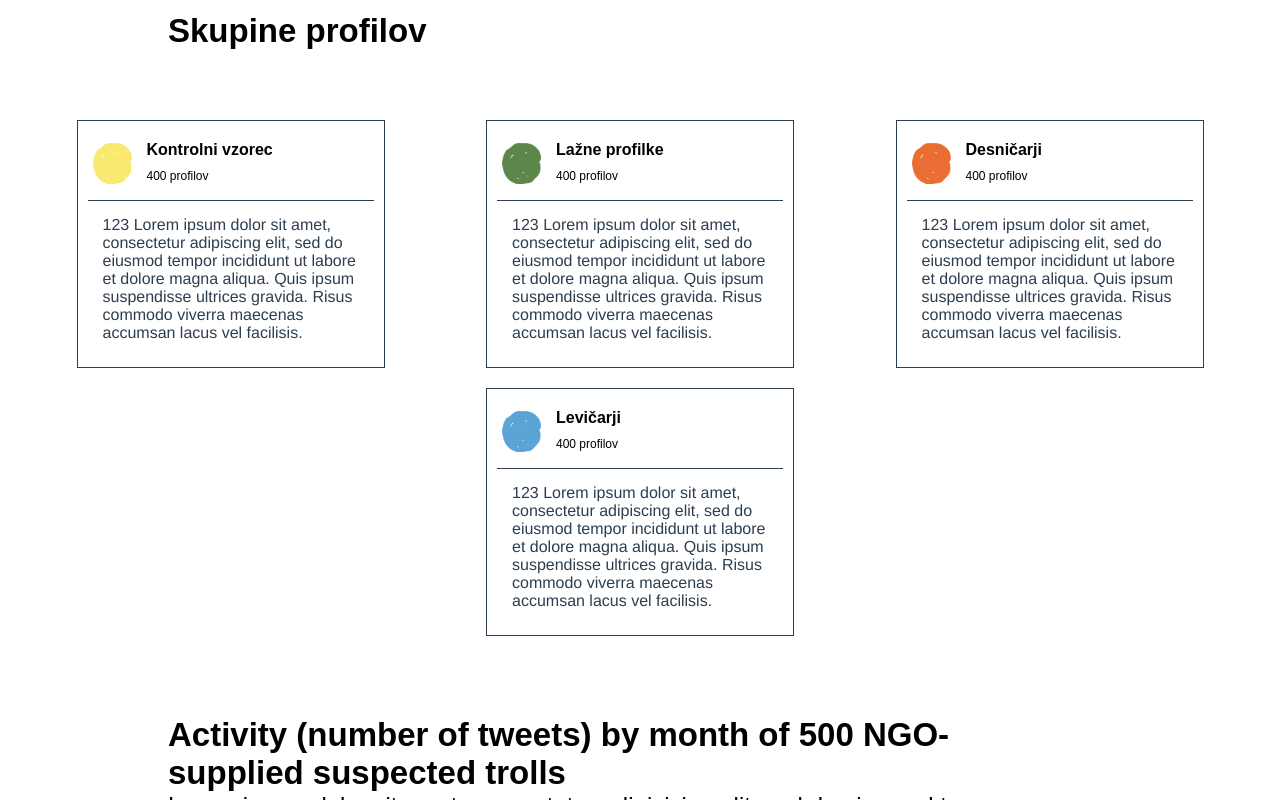
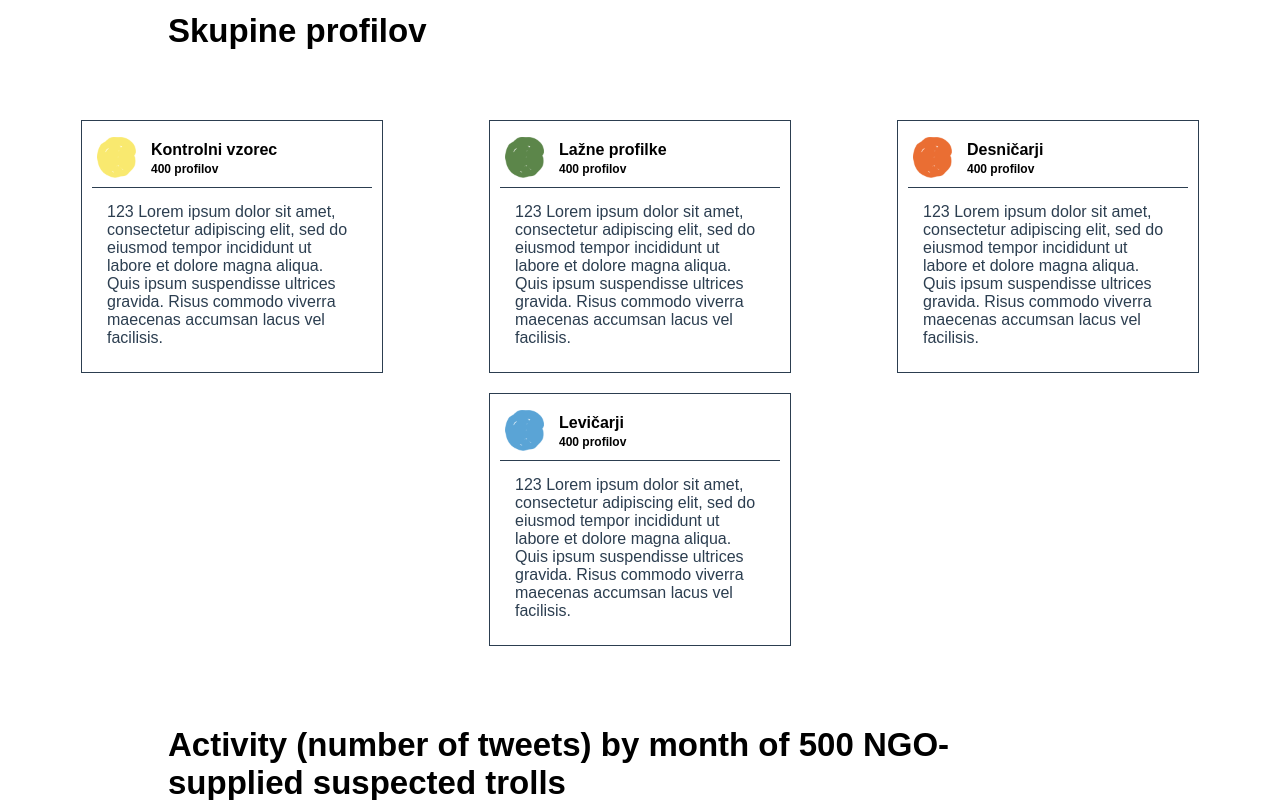
Before and after one commit to danesjenovdan/brigade, a Vue app: page /makro in a window 1280 px wide. Shown: the part 2000-2800 px from the top of the page. Built offline with nearby package versions, Linux system fonts and the light colour scheme.

Commit message:
Fix chart.js on first render bug in makro view

```diff
--- a/src/components/Charts/Bar.vue
+++ b/src/components/Charts/Bar.vue
@@ -29,7 +29,7 @@ export default {
       }
   },
   mounted() {
-    if (this.$data.data) {
+    if (this.data) {
       this.createChart(this.id, this.data);
       }
   },
--- a/src/components/Groups.vue
+++ b/src/components/Groups.vue
@@ -6,8 +6,8 @@
           <img v-else alt="" class="userImage" :src="info.imageUrl">
         </div>
         <div v-if="text" class="right">
-         <span class="title">{{title}}</span>
-          <h2>{{subtitle}}</h2>
+         <i><span class="title">{{title}}</span><br/>
+          <span class="subtitle">{{subtitle}}</span></i>
         </div>
         <div v-else class="right">
           <span class="profileName">{{info.name}}</span>
@@ -69,7 +69,9 @@
     margin: 10px;
     padding: 5px;
     width: 20vw;
+    max-width: 250px;
     text-align: left;
+    font-family: "acumin-pro", sans-serif;
   }
   .user-body {
     padding: 5px;
@@ -93,6 +95,7 @@
   .right {
     margin: 10px;
     white-space: nowrap;
+    text-align: left;
   }
   img {
     /* Style for "Layer 32" */
@@ -121,23 +124,6 @@
     letter-spacing: normal;
     line-height: normal;
   }
-  h2 {
-    /* Style for "400 profil" */
-    width: 65px;
-    height: 11px;
-    color: #000000;
-    font-family: "acumin-pro", sans-serif;
-    font-size: 12px;
-    font-weight: 400;
-    font-style: normal;
-    letter-spacing: normal;
-    line-height: 16px;
-    text-align: left;
-    /* Text style for "400 profil" */
-    font-style: normal;
-    letter-spacing: normal;
-    line-height: normal;
-  }
   .title {
     /* Style for "Kontrolni" */
     width: 72px;
@@ -145,7 +131,7 @@
     color: #000000;
     font-family: "acumin-pro", sans-serif;
     font-size: 16px;
-    font-weight: 700;
+    font-weight: 900;
     font-style: normal;
     letter-spacing: normal;
     line-height: 16px;
@@ -154,6 +140,19 @@
     font-style: normal;
     letter-spacing: normal;
     line-height: normal;
+  }
+  .subtitle{
+    /* Style for "400 profil" */
+    width: 65px;
+    height: 11px;
+    color: #000000;
+    font-family: "acumin-pro", sans-serif;
+    font-size: 12px;
+    font-weight: 600;
+    font-style: normal;
+    letter-spacing: normal;
+    line-height: 16px;
+    text-align: left;
   }
   .profileName {
     width: 72px;
--- a/src/components/ProfileGroups.vue
+++ b/src/components/ProfileGroups.vue
@@ -31,7 +31,6 @@ export default {
   .flex-grid-item {
     flex-grow: 0;
     flex-shrink: 0;
-    flex-basis: 13%;
     margin-left: 25px;
 		margin-right: 25px;
     align-items: center;
--- a/src/components/Router-Views/MakroView.vue
+++ b/src/components/Router-Views/MakroView.vue
@@ -24,7 +24,6 @@ import hashtagTop100 from './../Charts/hashtagTop100.js'
 import mentionsTop100 from './../Charts/mentionsTop100.js'
 import repliesTop100 from './../Charts/repliesTop100.js'
 import retweetsTop100 from './../Charts/retweetsTop100.js'
-
 
 export default {
   props: ["view"],
```
